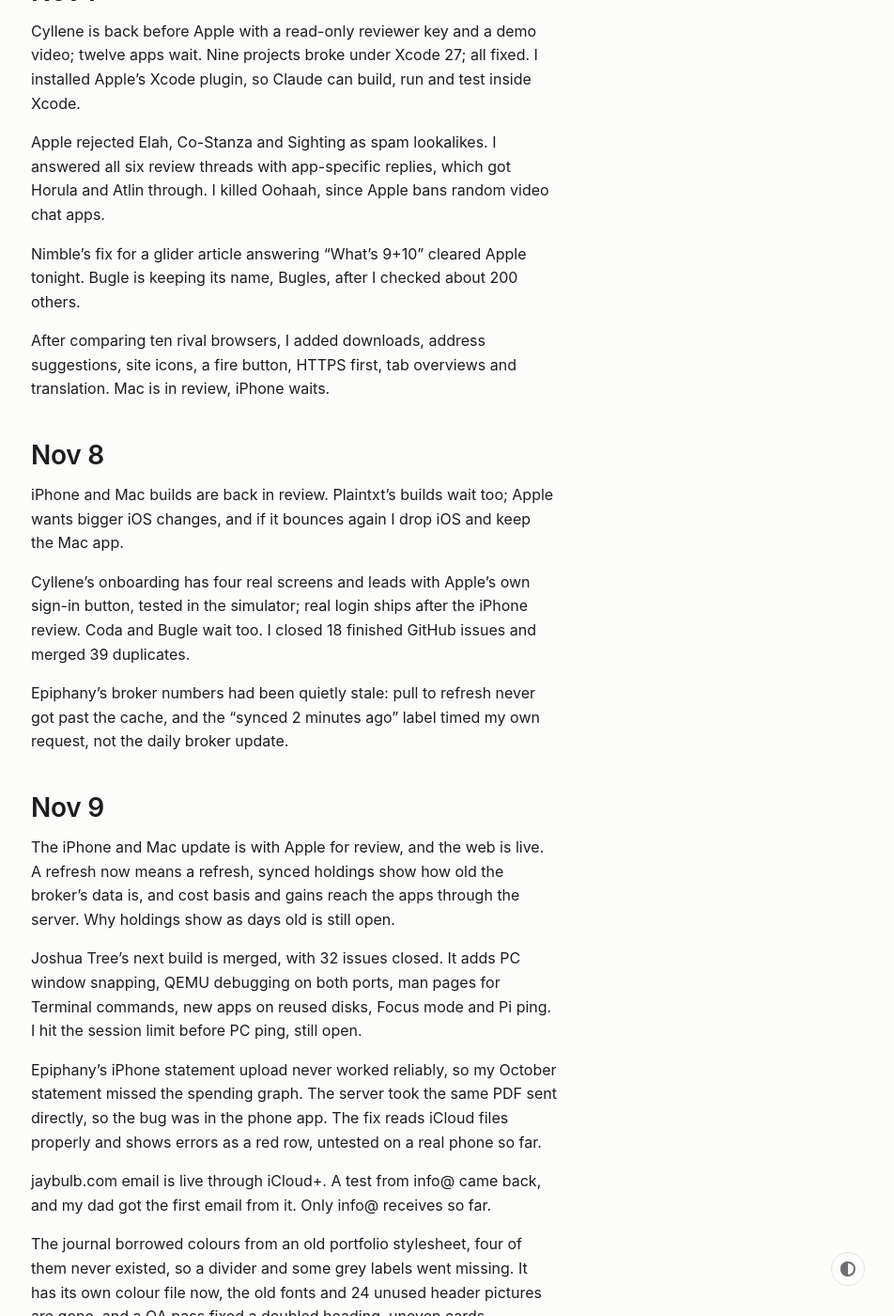
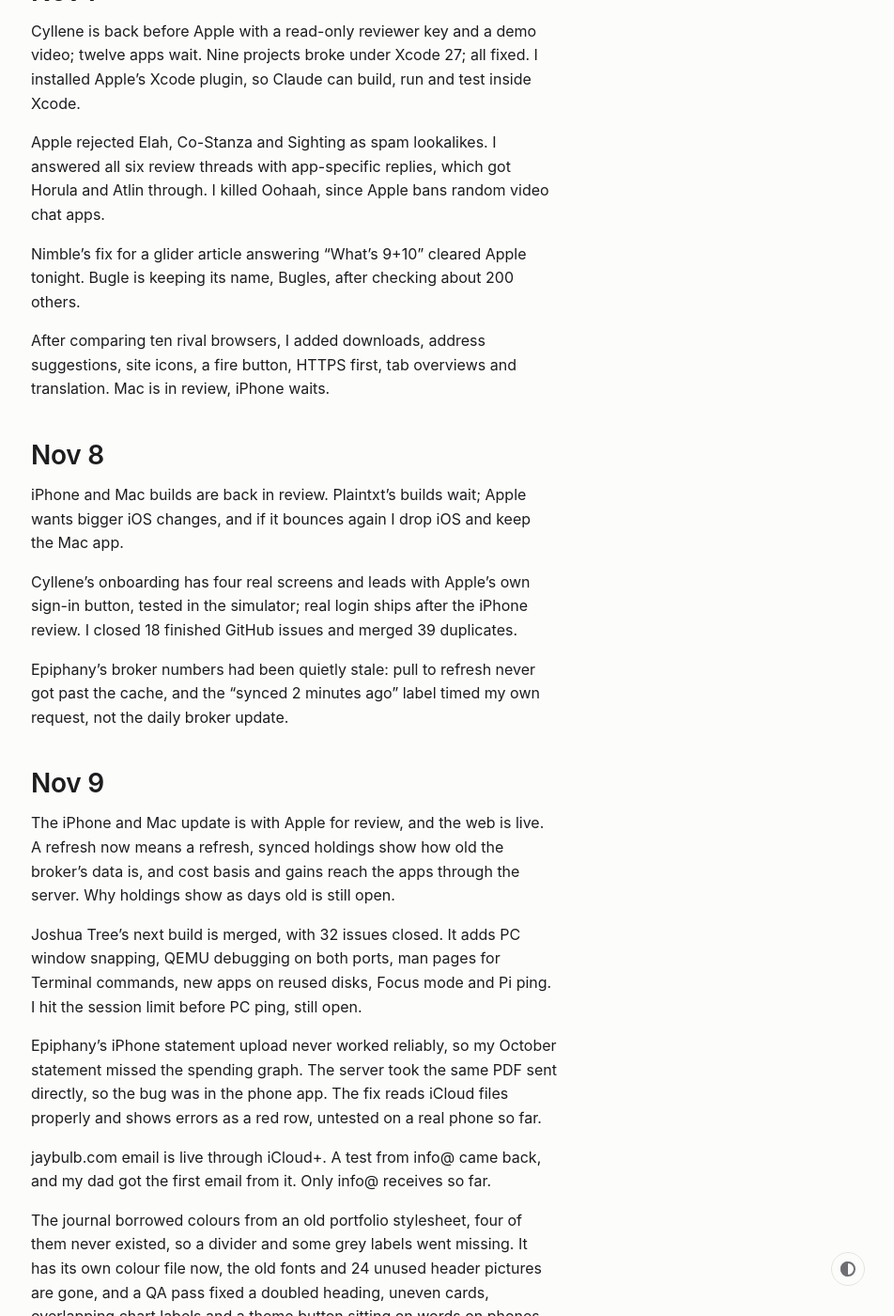
Before and after one commit to nulljosh/journal, a Jekyll site: the page built from _posts/2026-10-02-october.md, in a window 1280 px wide and 1400 px high, scrolled down 3989 px. Shown: the whole window at 94% size, without its empty margins (327-1279 px from the left). Built offline with Jekyll 4.4.1, drawn with Linux system fonts in a browser that asks for light colours; some of the changed text lies outside the part shown.

Commit message:
October: Tocks in the Dock, tighten to cap
Co-Authored-By: Claude Haiku 5.5 <noreply@anthropic.com>

```diff
--- a/_posts/2026-10-02-october.md
+++ b/_posts/2026-10-02-october.md
@@ -95,15 +95,15 @@ Cyllene is back before Apple with a read-only reviewer key and a demo video; twe
 
 Apple rejected Elah, Co-Stanza and Sighting as spam lookalikes. I answered all six review threads with app-specific replies, which got Horula and Atlin through. I killed Oohaah, since Apple bans random video chat apps.
 
-Nimble's fix for a glider article answering "What's 9+10" cleared Apple tonight. Bugle is keeping its name, Bugles, after I checked about 200 others.
+Nimble's fix for a glider article answering "What's 9+10" cleared Apple tonight. Bugle is keeping its name, Bugles, after checking about 200 others.
 
 After comparing ten rival browsers, I added downloads, address suggestions, site icons, a fire button, HTTPS first, tab overviews and translation. Mac is in review, iPhone waits.
 
 ## Nov 8
 
-iPhone and Mac builds are back in review. Plaintxt's builds wait too; Apple wants bigger iOS changes, and if it bounces again I drop iOS and keep the Mac app.
+iPhone and Mac builds are back in review. Plaintxt's builds wait; Apple wants bigger iOS changes, and if it bounces again I drop iOS and keep the Mac app.
 
-Cyllene's onboarding has four real screens and leads with Apple's own sign-in button, tested in the simulator; real login ships after the iPhone review. Coda and Bugle wait too. I closed 18 finished GitHub issues and merged 39 duplicates.
+Cyllene's onboarding has four real screens and leads with Apple's own sign-in button, tested in the simulator; real login ships after the iPhone review. I closed 18 finished GitHub issues and merged 39 duplicates.
 
 Epiphany's broker numbers had been quietly stale: pull to refresh never got past the cache, and the "synced 2 minutes ago" label timed my own request, not the daily broker update.
 
@@ -121,4 +121,4 @@ The journal borrowed colours from an old portfolio stylesheet, four of them neve
 
 ## Nov 10
 
-Hamurapi's landing page now shows the game as a night scene in dark mode, not grey mud. The pixel ziggurat is the icon everywhere, and the long docs moved into a docs folder.
+Hamurapi's landing page now shows the game as a night scene in dark mode, not grey mud. The pixel ziggurat is the icon everywhere, and the long docs moved into a docs folder. On my Mac, the Dock opens a local Tocks build.
```
Also changed, not shown: other parts of _posts/2026-10-02-october.md (+1 -1 lines).
